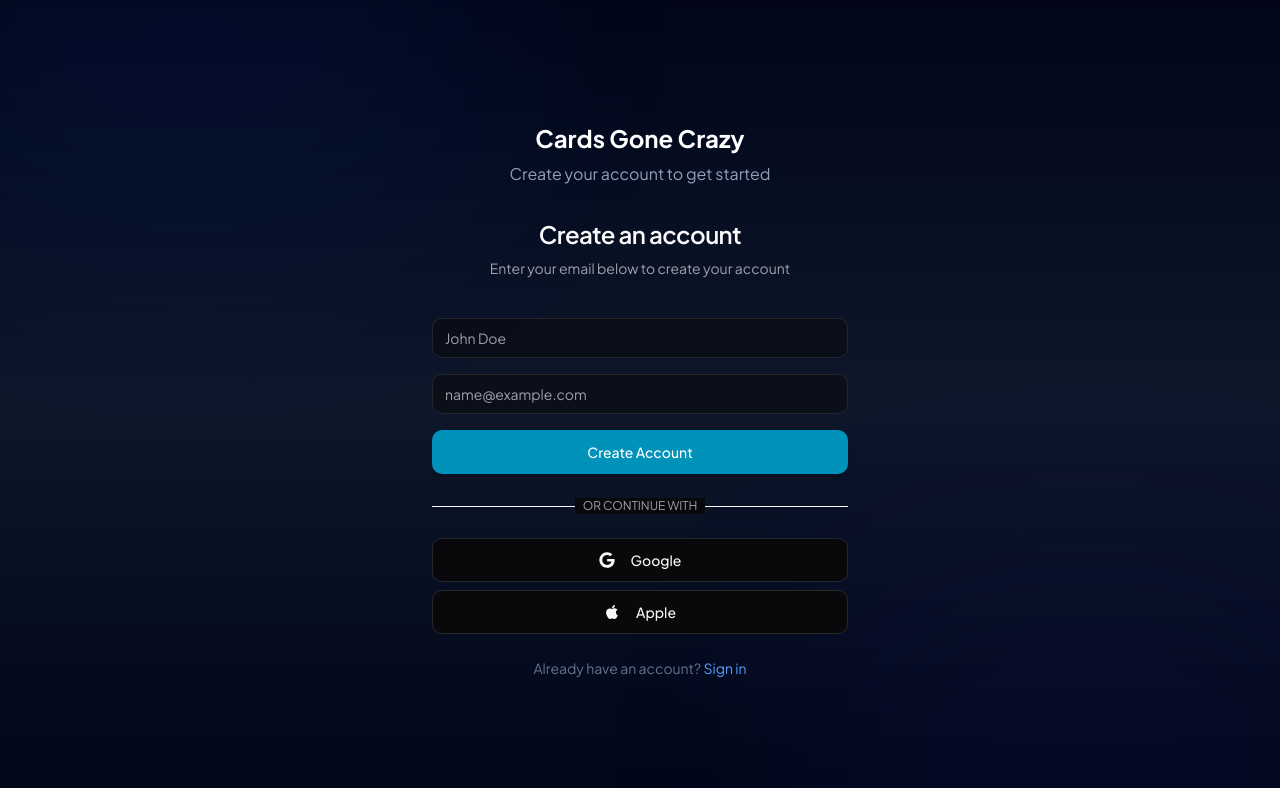
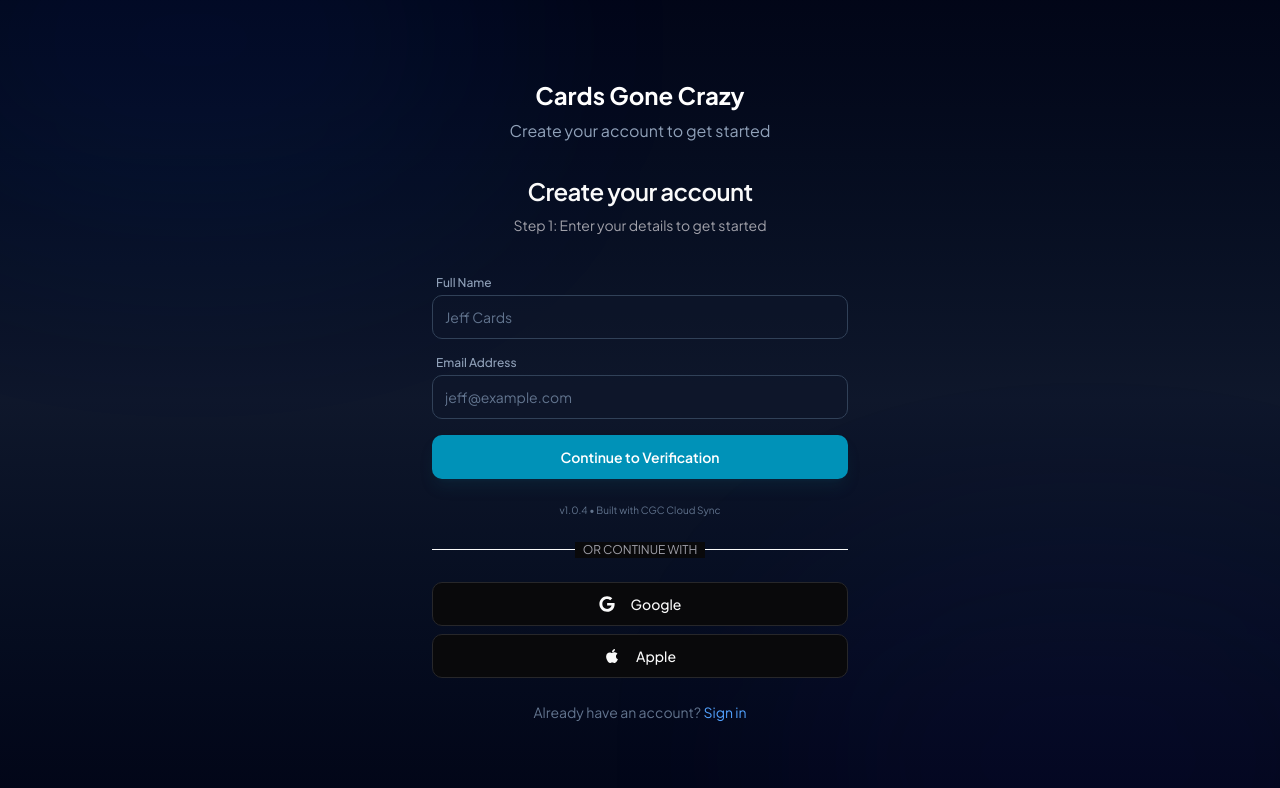
Before and after one commit to jl0810/cards1, a Next.js app: page /signup in a window 1280 px wide. Shown: the top 788 px of the page. Built offline with nearby package versions, Linux system fonts and the light colour scheme.

Commit message:
Fix UX logic for Sign Up. Added Step 1 indicators and Version v1.0.4.

```diff
--- a/components/auth/user-auth-form.tsx
+++ b/components/auth/user-auth-form.tsx
@@ -52,74 +52,100 @@ export function UserAuthForm({ className, isSignUp, ...props }: UserAuthFormProp
     <div className={cn("grid gap-6", className)} {...props}>
       <div className="flex flex-col space-y-2 text-center mb-4">
         <h1 className="text-2xl font-semibold tracking-tight">
-          {isSignUp ? "Create an account" : "Welcome back"}
+          {isSignUp ? "Create your account" : "Welcome back"}
         </h1>
         <p className="text-sm text-muted-foreground">
           {isSignUp
-            ? "Enter your email below to create your account"
-            : "Sign in with your favorite provider"}
+            ? "Step 1: Enter your details to get started"
+            : "Sign in to your existing account"}
         </p>
       </div>
 
       {emailSent ? (
-        <div className="rounded-lg border border-green-500/50 bg-green-500/10 p-4 text-center">
-          <p className="text-sm font-medium text-green-400">Check your email!</p>
-          <p className="text-xs text-green-300/70 mt-1">
-            We sent a magic link to <strong>{emailSent}</strong>. Click the link to continue.
+        <div className="rounded-lg border border-cyan-500/50 bg-cyan-500/10 p-6 text-center animate-in fade-in zoom-in duration-300">
+          <div className="mx-auto flex h-12 w-12 items-center justify-center rounded-full bg-cyan-500/20 mb-4">
+            <Icons.check className="h-6 w-6 text-cyan-400" />
+          </div>
+          <h3 className="text-lg font-semibold text-white mb-2">Check your inbox!</h3>
+          <p className="text-sm text-cyan-100/70">
+            We sent a secure magic link to:
           </p>
+          <div className="my-3 rounded bg-background/50 py-2 px-3 inline-block border border-cyan-500/30">
+            <span className="text-sm font-mono text-cyan-300">{emailSent}</span>
+          </div>
+          <p className="text-xs text-cyan-100/50 mt-4 leading-relaxed">
+            Click the link in the email to verify your identity<br />and complete your {isSignUp ? "registration" : "sign in"}.
+          </p>
+          <button
+            onClick={() => setEmailSent(null)}
+            className="mt-6 text-xs text-cyan-400 hover:underline underline-offset-4"
+          >
+            Mistake? Use a different email
+          </button>
         </div>
       ) : (
         <form onSubmit={onSubmit}>
-          <div className="grid gap-2">
+          <div className="grid gap-4">
             {error && (
-              <div className="rounded-lg border border-red-500/50 bg-red-500/10 p-3 text-center">
+              <div className="rounded-lg border border-red-500/50 bg-red-500/10 p-3 text-center animate-in shake duration-300">
                 <p className="text-sm text-red-400">{error}</p>
               </div>
             )}
+
+            <div className="grid gap-2">
               {isSignUp && (
                 <div className="grid gap-1 mb-2">
-                <label className="sr-only" htmlFor="name">
+                  <label className="text-xs font-medium text-slate-400 ml-1" htmlFor="name">
                     Full Name
                   </label>
                   <input
                     id="name"
                     name="name"
-                  placeholder="John Doe"
+                    placeholder="Jeff Cards"
                     type="text"
                     autoCapitalize="words"
                     autoComplete="name"
                     disabled={isLoading || isGoogleLoading || isAppleLoading}
                     required
-                  className="flex h-10 w-full rounded-md border border-input bg-background/50 px-3 py-2 text-sm ring-offset-background file:border-0 file:bg-transparent file:text-sm file:font-medium placeholder:text-muted-foreground focus-visible:outline-none focus-visible:ring-2 focus-visible:ring-ring focus-visible:ring-offset-2 disabled:cursor-not-allowed disabled:opacity-50"
+                    className="flex h-11 w-full rounded-md border border-slate-700 bg-slate-900/50 px-3 py-2 text-sm text-white placeholder:text-slate-500 focus:outline-none focus:ring-2 focus:ring-cyan-500/50 transition-all"
                   />
                 </div>
               )}
+
               <div className="grid gap-1">
-              <label className="sr-only" htmlFor="email">
-                Email
+                <label className="text-xs font-medium text-slate-400 ml-1" htmlFor="email">
+                  Email Address
                 </label>
                 <input
                   id="email"
                   name="email"
-                placeholder="name@example.com"
+                  placeholder="jeff@example.com"
                   type="email"
                   autoCapitalize="none"
                   autoComplete="email"
                   autoCorrect="off"
                   required
                   disabled={isLoading || isGoogleLoading || isAppleLoading}
-                className="flex h-10 w-full rounded-md border border-input bg-background/50 px-3 py-2 text-sm ring-offset-background file:border-0 file:bg-transparent file:text-sm file:font-medium placeholder:text-muted-foreground focus-visible:outline-none focus-visible:ring-2 focus-visible:ring-ring focus-visible:ring-offset-2 disabled:cursor-not-allowed disabled:opacity-50"
+                  className="flex h-11 w-full rounded-md border border-slate-700 bg-slate-900/50 px-3 py-2 text-sm text-white placeholder:text-slate-500 focus:outline-none focus:ring-2 focus:ring-cyan-500/50 transition-all"
                 />
               </div>
+            </div>
+
             <button
-              className={cn(buttonVariants(), "bg-cyan-600 hover:bg-cyan-700 text-white mt-2")}
+              className={cn(
+                buttonVariants(),
+                "h-11 bg-cyan-600 hover:bg-cyan-500 text-white font-semibold transition-colors shadow-lg shadow-cyan-900/20"
+              )}
               disabled={isLoading}
             >
               {isLoading && (
                 <Icons.spinner className="mr-2 h-4 w-4 animate-spin" />
               )}
-              {isSignUp ? "Create Account" : "Sign In with Email"}
+              {isSignUp ? "Continue to Verification" : "Send Magic Link"}
             </button>
+            <p className="text-[10px] text-center text-slate-500 mt-2">
+              v1.0.4 • Built with CGC Cloud Sync
+            </p>
           </div>
         </form>
       )}
```
Lines whose indentation alone changed are shown as unchanged.
